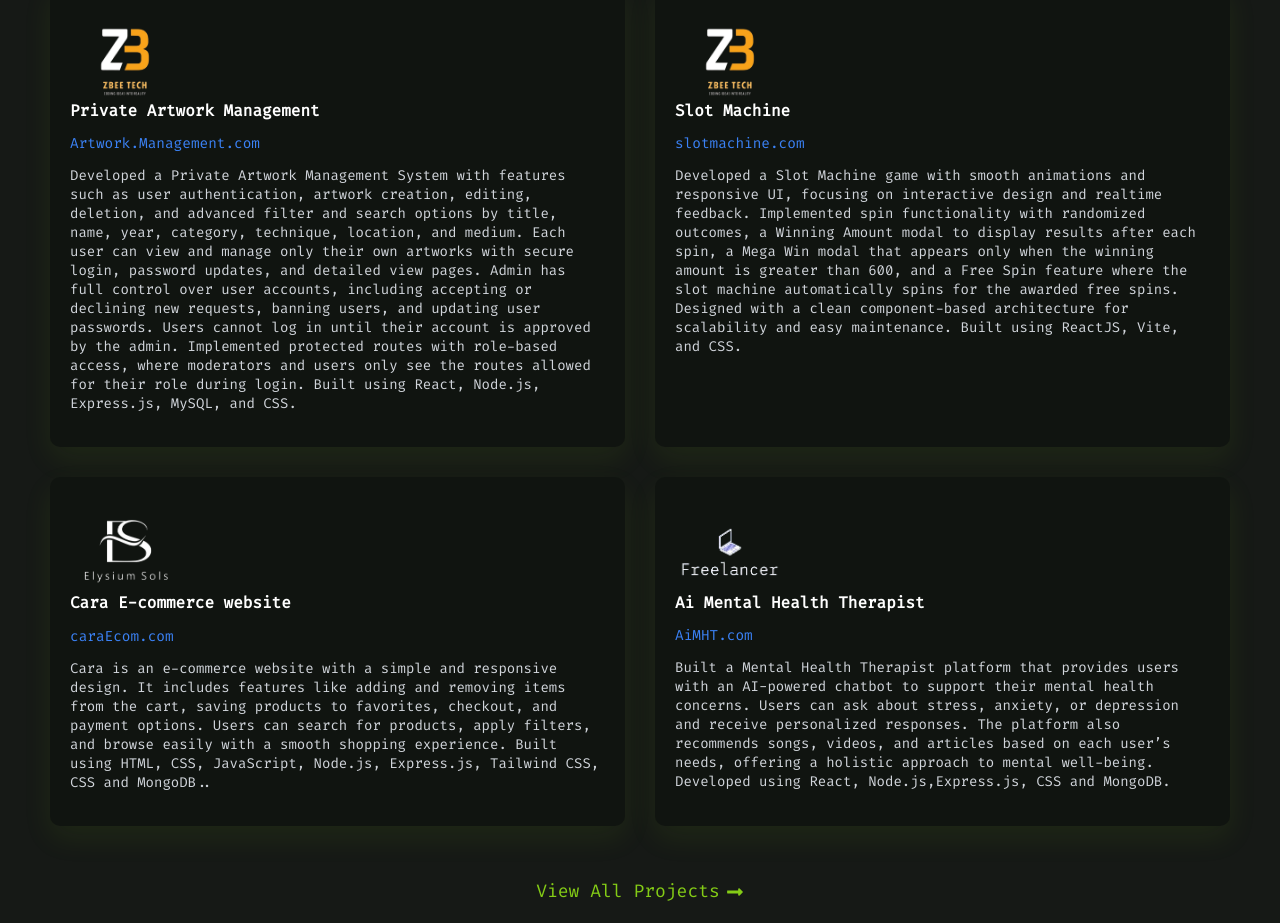
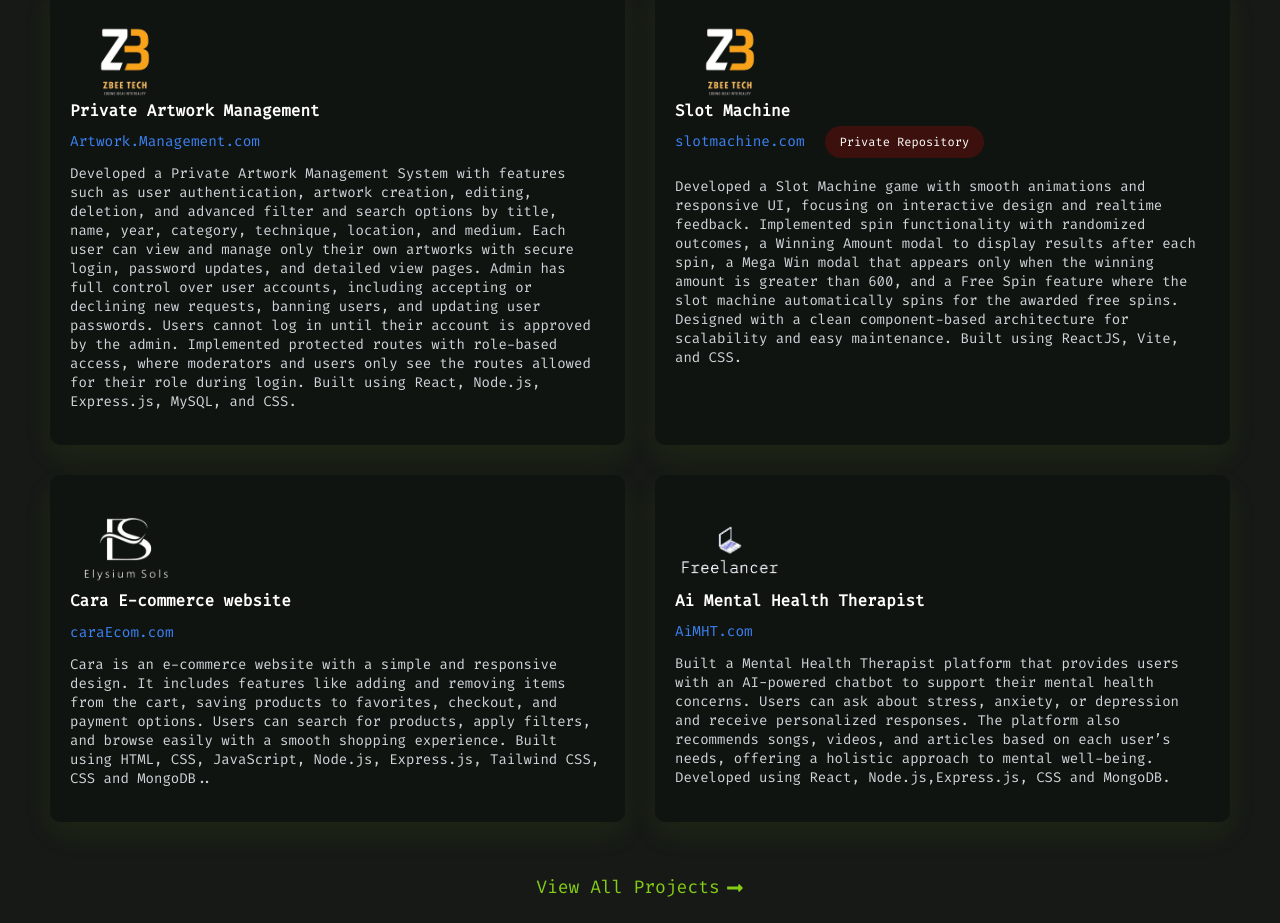
Before and after one commit to Usman-Javed-07/Usman-Portfolio, a React (Vite) app: page / in a window 1280 px wide. Shown: the part 2000-2923 px from the top of the page. Built offline with nearby package versions, Linux system fonts and the light colour scheme.

Commit message:
add privacy policy

```diff
--- a/src/App.css
+++ b/src/App.css
@@ -662,8 +662,8 @@ body {
 }
 .project-card a {
   text-decoration: none;
-  position: relative;
-  top: -10px;
+  /* position: relative;
+  top: -10px; */
   color: #3b82f6;
   font-size: 0.9rem;
 }
@@ -884,3 +884,24 @@ body {
   }
 
 }
+
+.Private-repo {
+  display: flex;
+  gap: 20px;
+  position: relative;
+  top: -10px;
+}
+@media screen and (max-width: 500px) {
+  .Private-repo {
+    flex-direction: column;
+    max-width: 160px;
+  }
+}
+.repo-style {
+    font-size: 12px;
+    padding: 8px 15px;
+    background-color: rgba(255, 0, 0, 0.18);
+    border-radius: 40px;
+    position: relative;
+    top: -6px;
+}
--- a/src/App.jsx
+++ b/src/App.jsx
@@ -24,7 +24,6 @@ const projectsData = [
     title: "Private Artwork Management",
     link: "https://github.com/Usman-Javed-07/Artwork-management-frontend",
     displayLink: "Artwork.Management.com",
-    text: "Private Repository",
     description:
       "Developed a Private Artwork Management System with features such as user authentication, artwork creation, editing, deletion, and advanced filter and search options by title, name, year, category, technique, location, and medium. Each user can view and manage only their own artworks with secure login, password updates, and detailed view pages. Admin has full control over user accounts, including accepting or declining new requests, banning users, and updating user passwords. Users cannot log in until their account is approved by the admin. Implemented protected routes with role-based access, where moderators and users only see the routes allowed for their role during login. Built using React, Node.js, Express.js, MySQL, and CSS.",
   },
@@ -33,6 +32,7 @@ const projectsData = [
     title: "Slot Machine",
     link: "https://github.com/Usman-Javed-07/Slot-machine",
     displayLink: "slotmachine.com",
+    text: "Private Repository",
     description:
       "Developed a Slot Machine game with smooth animations and responsive UI, focusing on interactive design and realtime feedback. Implemented spin functionality with randomized outcomes, a Winning Amount modal to display results after each spin, a Mega Win modal that appears only when the winning amount is greater than 600, and a Free Spin feature where the slot machine automatically spins for the awarded free spins. Designed with a clean component-based architecture for scalability and easy maintenance. Built using ReactJS, Vite, and CSS.",
   },
@@ -59,6 +59,7 @@ const projectsData = [
     title: "4 week Qtr",
     link: "https://github.com/Usman-Javed-07/4-week-qtr",
     displayLink: "weekQtr.com",
+    text: "Private Repository",
     description:
       "Built a 4-Week-Qtr Goal Tracker that allows users to create and manage weekly goals while keeping track of their progress over time. The system sends notifications four times a day based on the user’s goal date, helping them stay on track and consistent. It includes secure authentication, goal management features like add, edit, and delete, and real-time reminders for better productivity. Designed with a clean and responsive interface to make goal tracking simple and effective. Developed using Angular, Node.js,Express.js, CSS and MySQL..",
   },
@@ -83,6 +84,7 @@ const projectsData = [
     title: "XRCHIV",
     link: "https://github.com/Usman-Javed-07/Xarchive",
     displayLink: "xrchiv.com",
+    text: "Private Repository",
     description:
       "XRCHIV is a application built for efficient data management and visualization. The project provides a streamlined user interface with robust features for creating, viewing, and managing data archives.",
   },
@@ -99,6 +101,7 @@ const projectsData = [
     title: "character image",
     link: "https://github.com/Usman-Javed-07/character-image-backend",
     displayLink: "character-image.com",
+    text: "Private Repository",
     description:
       "Character Image is a Shopify store where users can browse and purchase merchandise featuring their favorite characters. It offers a fun and personalized shopping experience for fans of all kinds.",
   },
@@ -107,6 +110,7 @@ const projectsData = [
     title: "atlas-ai",
     link: "https://github.com/Usman-Javed-07/atlasAi",
     displayLink: "atlas-ai.com",
+    text: "Private Repository",
     description:
       "This application enables users to interact with an AI through text or voice, choose from a variety of AI personas, and seamlessly send emails via the Gmail API.",
   },
@@ -114,6 +118,7 @@ const projectsData = [
     image: "./images/zbeelogo.png",
     title: "Clothing Store",
     link: "https://github.com/Usman-Javed-07/clothing-store-backend",
+    text: "Private Repository",
     displayLink: "ClothingStore.com",
     description:
       "Built a full featured e-commerce clothing store with user authentication, protected routes for users, a shopping cart, checkout system, and an admin panel to manage products, orders, and users. Added search functionality to help users find products easily and designed a responsive interface that works smoothly with the backend for a better shopping experience. Developed using HTML, CSS, JavaScript, Node.js, Express.js and MySQL.",
@@ -123,6 +128,7 @@ const projectsData = [
     title: "Opic 3D",
     link: "https://github.com/Usman-Javed-07/Opic-3D",
     displayLink: "opic3d.com",
+    text: "Private Repository",
     description:
       "Opic 3D is a mobile app similar to TikTok, allowing users to create, share, and explore engaging short-form 3D videos.",
   },
@@ -224,12 +230,15 @@ const ProjectCard = ({ project }) => (
   <div className="project-card">
     <img src={project.image} alt={project.title} />
     <h4>{project.title}</h4>
-    <div>
-<a href={project.link} target="_blank" rel="noopener noreferrer">
-      {project.displayLink}
-    </a>
-    {/* <span>{project.text}</span> */}
-    </div>
+    <div className="Private-repo">
+  <a href={project.link} target="_blank" rel="noopener noreferrer">
+    {project.displayLink}
+  </a>
+  {project.text && (
+    <span className="repo-style">{project.text}</span>
+  )}
+</div>
+
 
     <p>{project.description}</p>
   </div>
```
